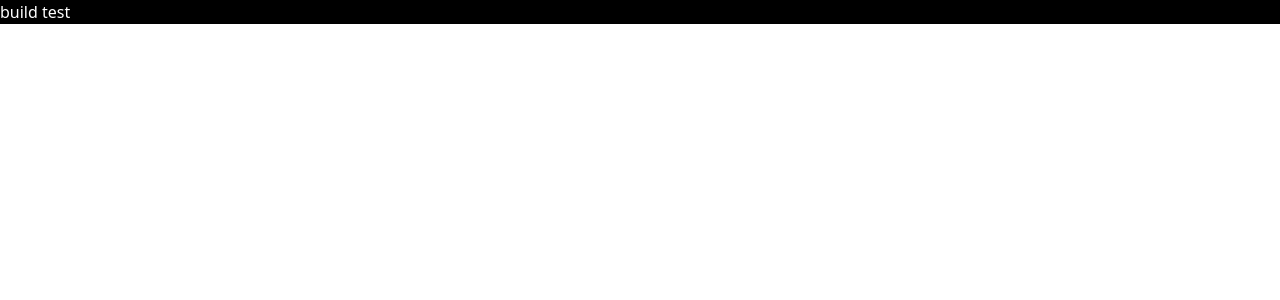
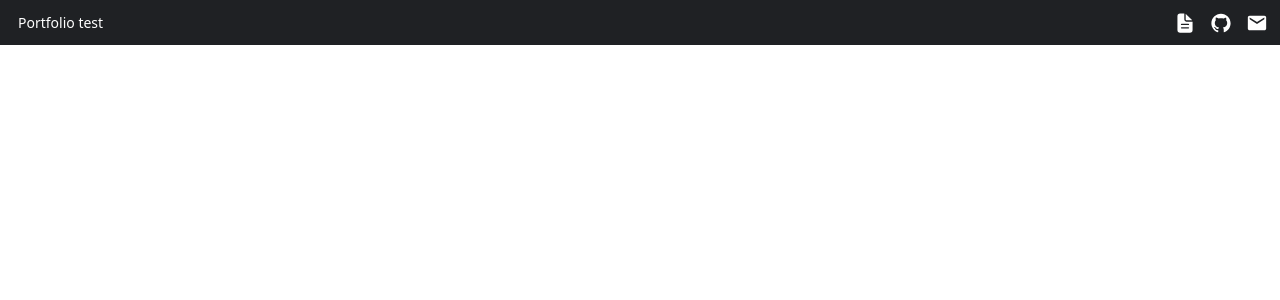
Before and after one commit to ChoChungEun/pofol, a React (Create React App) app: page / in a window 1280 px wide. Shown: the top 300 px of the page. Built offline with nearby package versions, Linux system fonts and the light colour scheme.

Commit message:
fix build error

```diff
--- a/src/pages/main/Main.tsx
+++ b/src/pages/main/Main.tsx
@@ -1,12 +1,11 @@
 import { FunctionComponent } from "react";
-// import { Header } from "components/header";
 import { Layout } from "components/layout";
+import { Header } from "components/header2";
 
 const MainPage: FunctionComponent = () => {
   return (
     <Layout>
-      {/* <Header /> */}
-      <div className="text-[#ffffff]">build test</div>
+      <Header />
     </Layout>
   );
 };
```
Also changed, not shown: src/components/header2/Header.tsx (renamed from src/components/Header/Header.tsx), src/components/header2/index.ts (renamed from src/components/Header/index.ts).
